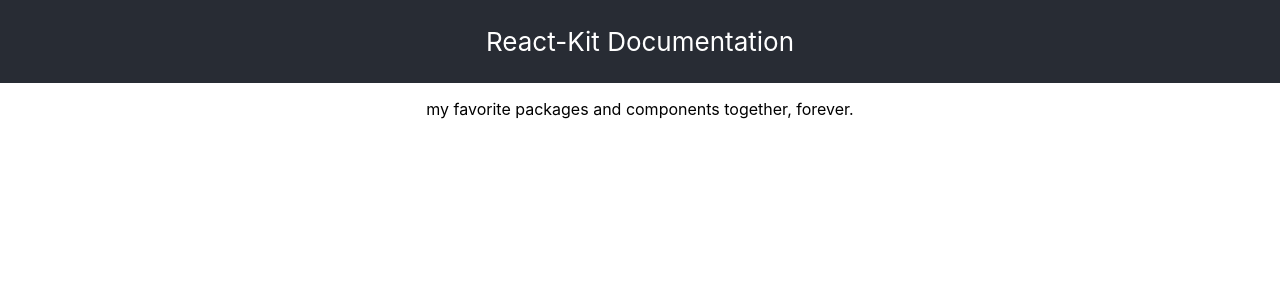
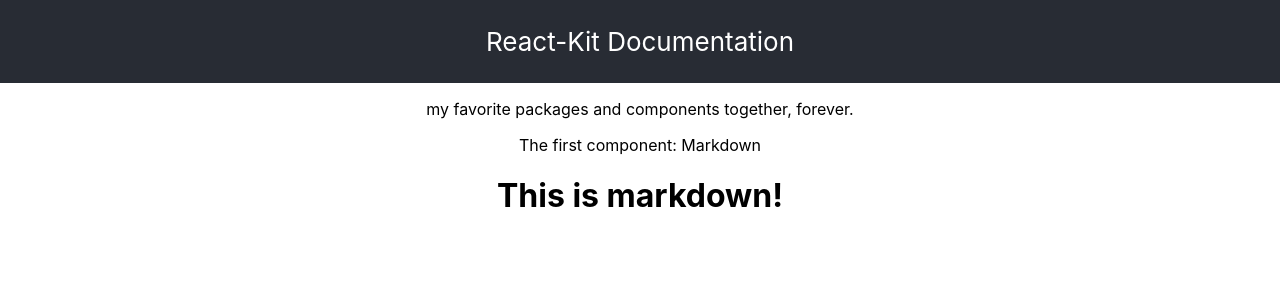
Before and after one commit to floydnoel/react-kit, a React (Create React App) app: page / in a window 1280 px wide. Shown: the top 300 px of the page. Built offline with nearby package versions, Linux system fonts and the light colour scheme.

Commit message:
v0.1.2 - the first component (markdown)

```diff
--- a/package.json
+++ b/package.json
@@ -1,7 +1,7 @@
 {
   "name": "@floydnoel/react-kit",
-  "version": "0.1.1",
-  "main": "src/index.js",
+  "version": "0.1.2",
+  "main": "src/main.js",
   "repository": {
     "url": "https://github.com/floydnoel/react-kit"
   },
@@ -11,6 +11,7 @@
     "@testing-library/jest-dom": "^4.2.4",
     "@testing-library/react": "^9.3.2",
     "@testing-library/user-event": "^7.1.2",
+    "markdown-to-jsx": "^6.11.4",
     "react": "^16.13.1",
     "react-dom": "^16.13.1",
     "react-scripts": "3.4.1"
--- a/src/App.js
+++ b/src/App.js
@@ -1,6 +1,7 @@
 import React from 'react';
-import logo from './logo.svg';
+// import logo from './logo.svg';
 import './App.css';
+import Markdown from './presentation/markdown/markdown';
 
 function App() {
   return (
@@ -9,6 +10,10 @@ function App() {
         <p>React-Kit Documentation</p>
       </header>
       <p>my favorite packages and components together, forever.</p>
+      <div>The first component: Markdown</div>
+      <div>
+        <Markdown># This is markdown!</Markdown>
+      </div>
     </div>
   );
 }
--- /dev/null
+++ b/src/main.js
@@ -0,0 +1,6 @@
+import Markdown from './presentation/markdown/markdown';
+
+export {
+  // Components
+  Markdown,
+};
--- /dev/null
+++ b/src/presentation/markdown/markdown.js
@@ -0,0 +1,6 @@
+// import React from 'react';
+import Markdown from 'markdown-to-jsx';
+
+// const Markdown = ({ children }) => <div>{children}</div>;
+
+export default Markdown;
```
Also changed, not shown: 1 other file (tests, documents, lock files or other folders).
